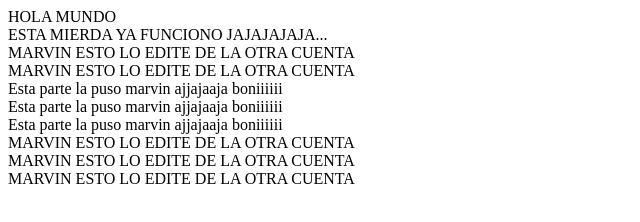
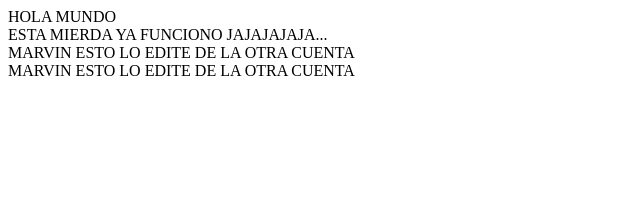
Before and after one commit to marvin3001/prueba1, a plain HTML site: page web/index.html in a window 1280 px wide. Shown: the whole page, without its empty margins (0-640 px from the left). Drawn offline with Linux system fonts and the light colour scheme.

Commit message:
quedan 2

```diff
--- a/web/index.html
+++ b/web/index.html
@@ -15,11 +15,5 @@ and open the template in the editor.
         <div>ESTA MIERDA YA FUNCIONO JAJAJAJAJA...</div>
         <div>MARVIN ESTO LO EDITE DE LA OTRA CUENTA</div>
         <div>MARVIN ESTO LO EDITE DE LA OTRA CUENTA</div>
-        <div>Esta parte la puso marvin ajjajaaja boniiiiii</div>
-        <div>Esta parte la puso marvin ajjajaaja boniiiiii</div>
-        <div>Esta parte la puso marvin ajjajaaja boniiiiii</div>
-        <div>MARVIN ESTO LO EDITE DE LA OTRA CUENTA</div>
-        <div>MARVIN ESTO LO EDITE DE LA OTRA CUENTA</div>
-        <div>MARVIN ESTO LO EDITE DE LA OTRA CUENTA</div>
     </body>
 </html>
```
Also changed, not shown: 1 other file.
